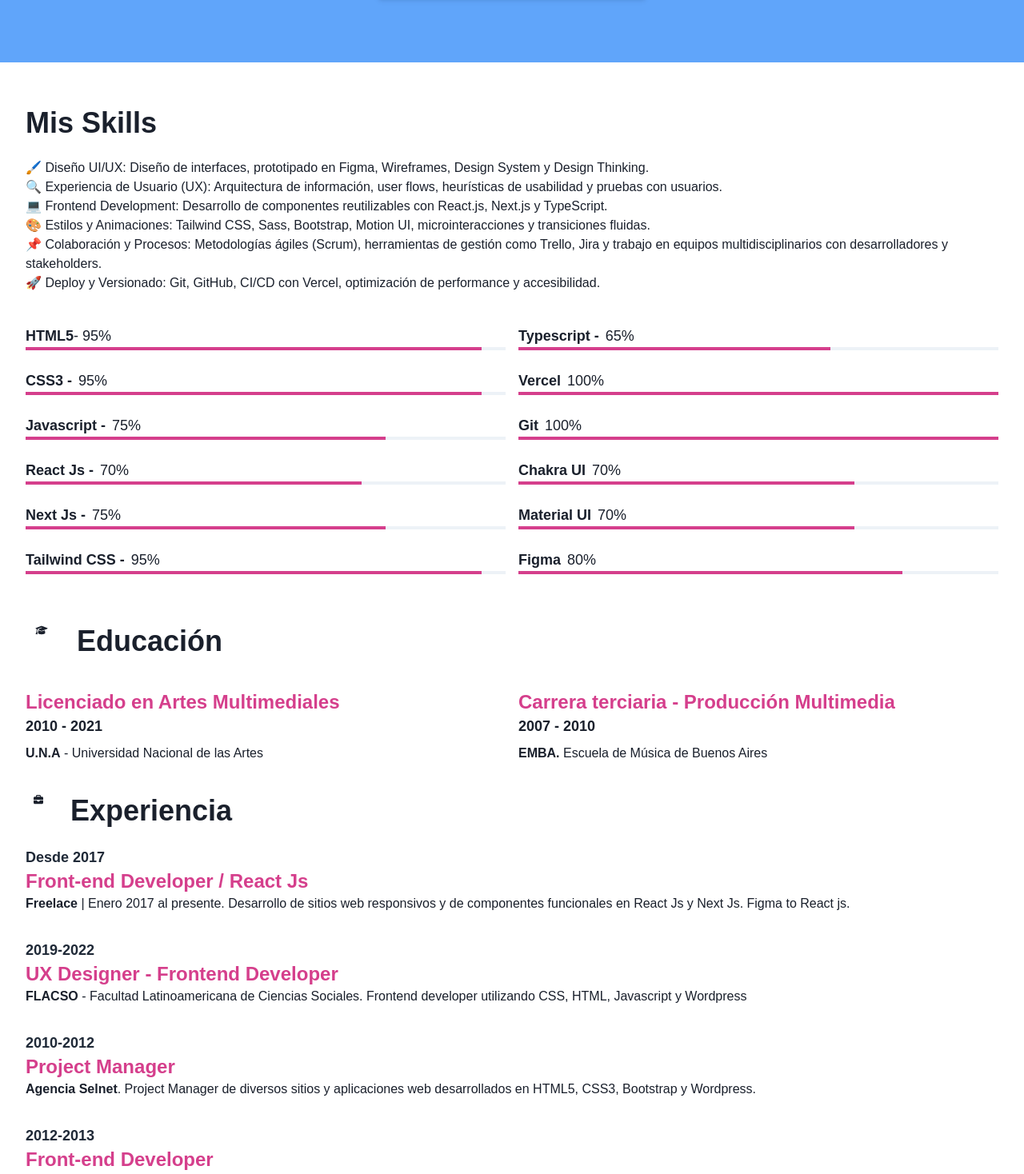
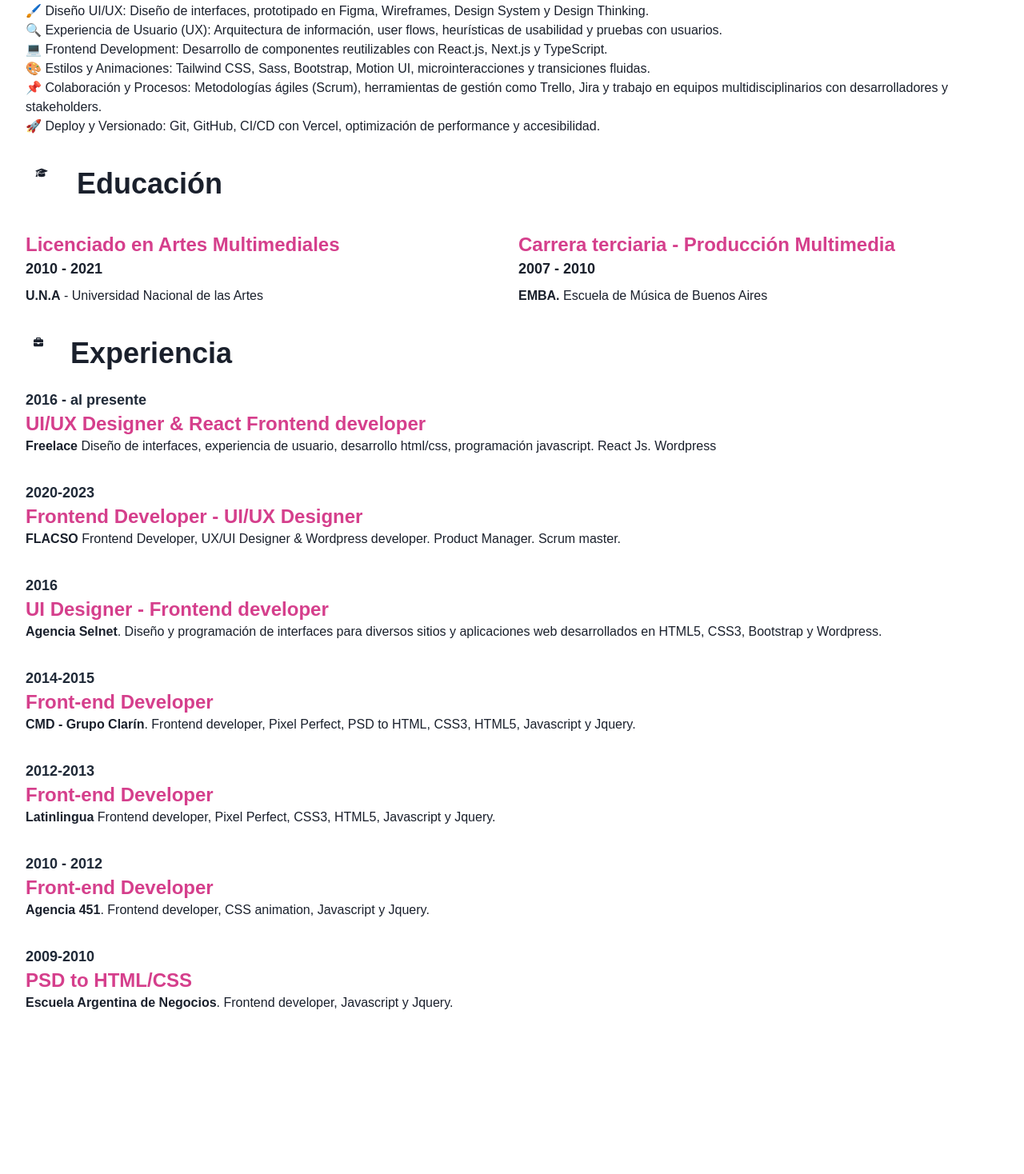
Before and after one commit to santiskap/cv, a Next.js app: page / in a window 1280 px wide. Shown: the part 742-2210 px from the top of the page at 80% size. After the commit the page ends 2048 px from the top, so only its background shows below. Built offline with nearby package versions, Linux system fonts and the light colour scheme.

Commit message:
cambios en el inicio, cambios de texto, correccion de fechas en experiencia laboral

```diff
--- a/src/app/componentes/Skills.tsx
+++ b/src/app/componentes/Skills.tsx
@@ -4,7 +4,7 @@ import {Progress} from "@chakra-ui/react";
 export default function Skills() {
     return (
         <div>
-            <h1 className="w-full text-4xl my-6">Mis Skills</h1>
+            <h1 className="w-full text-4xl my-6">Diseño UI/UX & Frontend Developer</h1>
             <div className="mb-10">
                 <p>🖌️ Diseño UI/UX: Diseño de interfaces, prototipado en Figma, Wireframes, Design System y Design Thinking.</p>
                 <p>🔍 Experiencia de Usuario (UX): Arquitectura de información, user flows, heurísticas de usabilidad y pruebas con usuarios.</p>
@@ -13,6 +13,7 @@ export default function Skills() {
                 <p>📌 Colaboración y Procesos: Metodologías ágiles (Scrum), herramientas de gestión como Trello, Jira y trabajo en equipos multidisciplinarios con desarrolladores y stakeholders.</p>
                 <p>🚀 Deploy y Versionado: Git, GitHub, CI/CD con Vercel, optimización de performance y accesibilidad.</p>
             </div>
+            {/**
             <div className="flex">
                 <ul className="w-full md:columns-2">
                     <li className="mb-6">
@@ -161,6 +162,7 @@ export default function Skills() {
                     </li>
                 </ul>
             </div>
+             */}
         </div>
 
         )
--- a/src/app/componentes/experiencia.jsx
+++ b/src/app/componentes/experiencia.jsx
@@ -12,9 +12,28 @@ export function Experiencia() {
                 <div className="flex flex-row">
                     <div>
                         <div className="pb-2">
-                            <h3 className="font-semibold pt-6 text-gray-800 text-lg">Desde 2017</h3>
-                            <h3 className="font-semibold text-2xl rosa">Front-end Developer / React Js</h3>
-                            <p> <strong>Freelace</strong> | Enero 2017 al presente. Desarrollo de sitios web responsivos y de componentes funcionales en React Js y Next Js. Figma to React js.
+                            <h3 className="font-semibold pt-6 text-gray-800 text-lg">2016 - al presente</h3>
+                            <h3 className="font-semibold text-2xl rosa">UI/UX Designer & React Frontend developer</h3>
+                            <p> <strong>Freelace</strong> Diseño de interfaces, experiencia de usuario, desarrollo html/css, programación javascript. React Js. Wordpress</p>
+                        </div>
+                    </div>
+                </div>
+                <div className="flex flex-row">
+                    <div>
+                        <div className="pb-2">
+                            <h3 className="font-semibold pt-6 text-gray-800 text-lg">2020-2023</h3>
+                            <h3 className="font-semibold text-2xl rosa">Frontend Developer - UI/UX Designer</h3>
+                            <p> <strong>FLACSO</strong> Frontend Developer, UX/UI Designer & Wordpress developer. Product Manager. Scrum master.</p>
+                        </div>
+                    </div>
+                </div>
+
+                <div className="flex flex-row">
+                    <div>
+                        <div className="pb-2">
+                            <h3 className="font-semibold pt-6 text-gray-800 text-lg">2016</h3>
+                            <h3 className="font-semibold text-2xl rosa">UI Designer - Frontend developer</h3>
+                            <p> <strong>Agencia Selnet</strong>. Diseño y programación de interfaces para diversos sitios y aplicaciones web desarrollados en HTML5, CSS3, Bootstrap y Wordpress.
                             </p>
                         </div>
                     </div>
@@ -23,28 +42,7 @@ export function Experiencia() {
                 <div className="flex flex-row">
                     <div>
                         <div className="pb-2">
-                            <h3 className="font-semibold pt-6 text-gray-800 text-lg">2019-2022</h3>
-                            <h3 className="font-semibold text-2xl rosa">UX Designer - Frontend Developer</h3>
-                            <p> <strong>FLACSO</strong> - Facultad Latinoamericana de Ciencias Sociales. Frontend developer utilizando CSS, HTML, Javascript y Wordpress</p>
-                        </div>
-                    </div>
-                </div>
-
-                <div className="flex flex-row">
-                    <div>
-                        <div className="pb-2">
-                            <h3 className="font-semibold pt-6 text-gray-800 text-lg">2010-2012</h3>
-                            <h3 className="font-semibold text-2xl rosa">Project Manager</h3>
-                            <p> <strong>Agencia Selnet</strong>. Project Manager de diversos sitios y aplicaciones web desarrollados en HTML5, CSS3, Bootstrap y Wordpress.
-                            </p>
-                        </div>
-                    </div>
-                </div>
-
-                <div className="flex flex-row">
-                    <div>
-                        <div className="pb-2">
-                            <h3 className="font-semibold pt-6 text-gray-800 text-lg">2012-2013</h3>
+                            <h3 className="font-semibold pt-6 text-gray-800 text-lg">2014-2015</h3>
                             <h3 className="font-semibold text-2xl rosa">Front-end Developer</h3>
                             <p> <strong>CMD - Grupo Clarín</strong>. Frontend developer, Pixel Perfect, PSD to HTML, CSS3, HTML5, Javascript y Jquery.</p>
                         </div>
@@ -56,7 +54,7 @@ export function Experiencia() {
                         <div className="pb-2">
                             <h3 className="font-semibold pt-6 text-gray-800 text-lg">2012-2013</h3>
                             <h3 className="font-semibold text-2xl rosa">Front-end Developer</h3>
-                            <p> <strong>Latinlingua</strong> | 2011 y 2012. Frontend developer, Pixel Perfect, CSS3, HTML5, Javascript y Jquery.
+                            <p> <strong>Latinlingua</strong> Frontend developer, Pixel Perfect, CSS3, HTML5, Javascript y Jquery.
                             </p>
                         </div>
                     </div>
@@ -65,7 +63,7 @@ export function Experiencia() {
                 <div className="flex flex-row">
                     <div>
                         <div className="pb-2">
-                            <h3 className="font-semibold pt-6 text-gray-800 text-lg">2009 - 2012</h3>
+                            <h3 className="font-semibold pt-6 text-gray-800 text-lg">2010 - 2012</h3>
                             <h3 className="font-semibold text-2xl rosa">Front-end Developer</h3>
                             <p> <strong>Agencia 451</strong>. Frontend developer, CSS animation, Javascript y Jquery.</p>
                         </div>
@@ -76,8 +74,8 @@ export function Experiencia() {
                     <div>
                         <div className="pb-2">
                             <h3 className="font-semibold pt-6 text-gray-800 text-lg">2009-2010</h3>
-                            <h3 className="font-semibold text-2xl rosa">PSD to HTML</h3>
-                            <p> <strong>Escuela Argentina de Negocios</strong>. Frontend developer, CSS animation, Javascript y Jquery.
+                            <h3 className="font-semibold text-2xl rosa">PSD to HTML/CSS</h3>
+                            <p> <strong>Escuela Argentina de Negocios</strong>. Frontend developer, Javascript y Jquery.
                             </p>
                         </div>
                     </div>
--- a/src/app/componentes/header.tsx
+++ b/src/app/componentes/header.tsx
@@ -53,10 +53,7 @@ export const Header = () => {
                 </span>
                             </h2>
                             <p className="text-base text-indigo-100 md:text-lg">
-                            Soy UI/UX Designer y Frontend Developer, especializado en la creación de interfaces intuitivas y atractivas. Mi enfoque combina diseño centrado en el usuario (UX), estética visual (UI) y desarrollo frontend con React.js y Next.js para construir experiencias digitales fluidas y funcionales.</p>
-                            <p className="text-base text-indigo-100 md:text-lg">Cuento con más de 10 años de experiencia en diseño y desarrollo web, aplicando principios de diseño pixel-perfect, accesibilidad (A11Y) y animaciones en CSS para mejorar la usabilidad e interacción.</p>
-                            <p className="text-base text-indigo-100 md:text-lg">Creo en el equilibrio entre funcionalidad y diseño, asegurando que cada producto sea visualmente atractivo, accesible y fácil de usar. Mi objetivo es transformar ideas en experiencias digitales impactantes, combinando diseño estratégico y código eficiente.</p>
-
+                            Soy UI/UX Designer y Frontend Developer, especializado en la creación de interfaces intuitivas y atractivas. Mi enfoque combina diseño centrado en el usuario (UX), estética visual (UI) y desarrollo frontend con React.js, Next.js y Typescript para construir experiencias digitales fluidas y funcionales.</p>
                         </div>
                         <Contacto />
                     </div>
--- a/src/app/componentes/portfolio.tsx
+++ b/src/app/componentes/portfolio.tsx
@@ -171,9 +171,9 @@ const ImageModal: React.FC = () => {
                     <Modal imageUrl={selectedImage} onClose={closeModal} onNext={showNextImage} onPrev={showPrevImage} />
                 )}
                 <div className="mt-10 p-4">
-                    <h1 className="ml-4 text-3xl mb-4 sm:ml-0 font-extrabold">Ludiclab - Innovación educativa</h1>
+                    <h1 className="ml-4 text-3xl mb-4 sm:ml-0 font-extrabold"><Link href="https://ludiclab.vercel.app/" target='_blank'>Ludiclab - Innovación educativa</Link></h1>
                     <h2 className="ml-4 text-2xl mb-4 sm:ml-0 font-bold rosa">Agencia: Ceropixel</h2>
-                    <p className="text-md rosa">UI Design (Figma) / Wordpress development</p>
+                    <p className="text-md rosa">UI/UX Design (Figma) / React / Next / Tailwind / Typescript</p>
                 </div>
                 <div className="flex flex-wrap mt-6 p-4">
                     {images.slice(4, 7).map((image, index) => (
```
